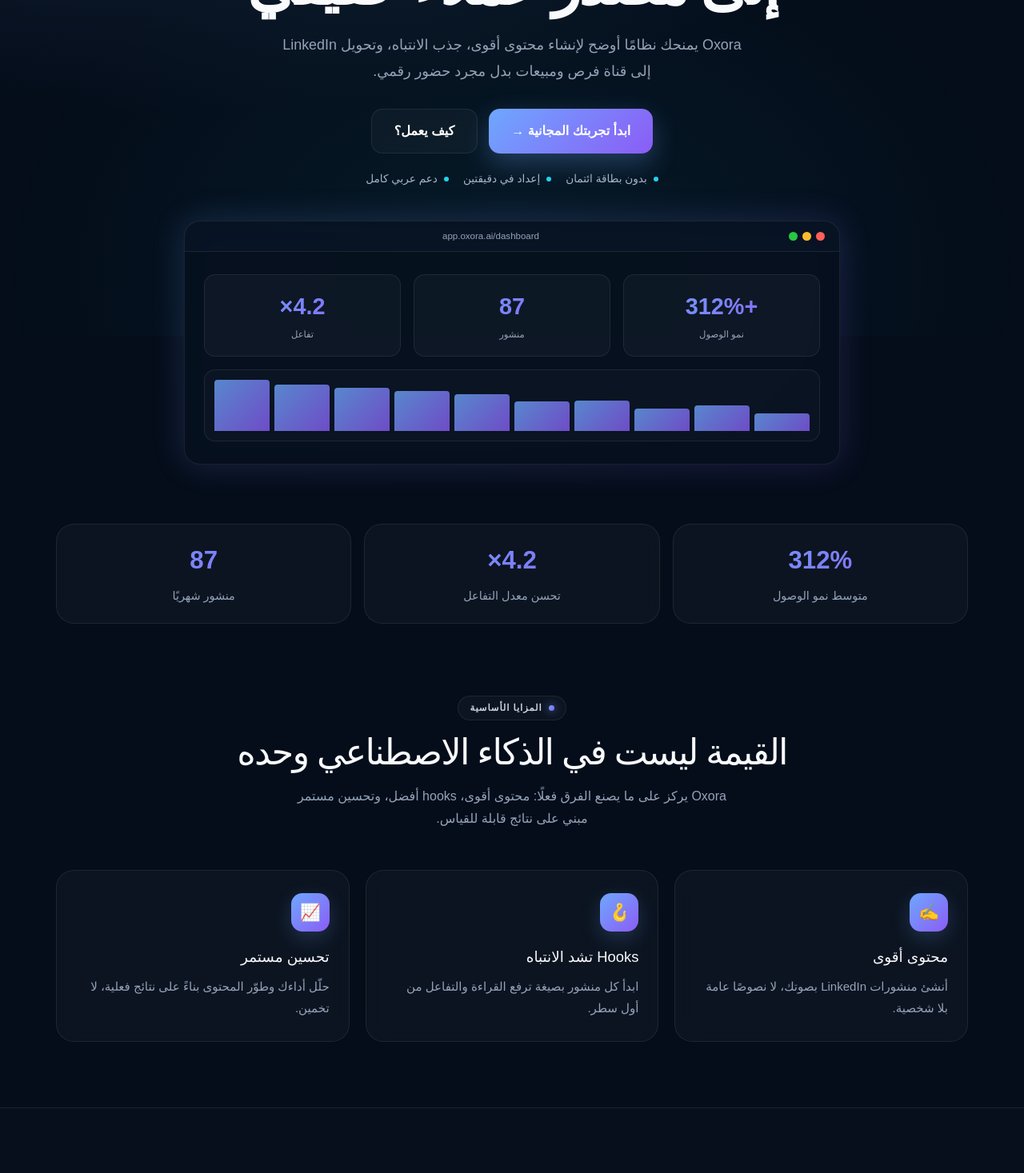
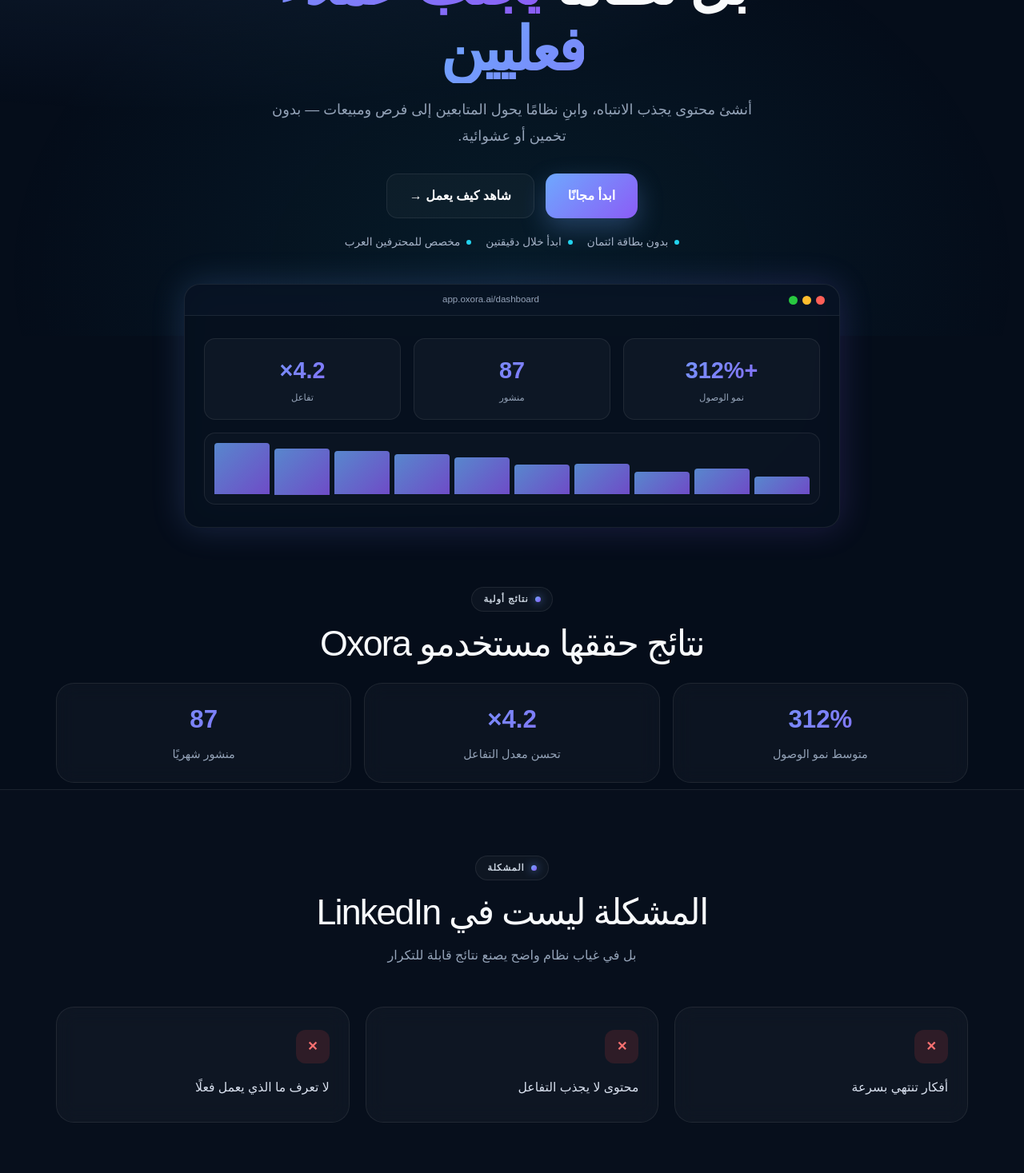
Before and after one commit to Eng2Fadi/oxora, a Next.js app: page / in a window 1280 px wide. Shown: the part 380-1847 px from the top of the page at 80% size. Built offline with nearby package versions, Linux system fonts and the light colour scheme.

Commit message:
Update page.tsx

```diff
--- a/src/app/page.tsx
+++ b/src/app/page.tsx
@@ -13,21 +13,27 @@
   { value: 87, suffix: "", label: "منشور شهريًا" },
 ];
 
+const problemPoints = [
+  "أفكار تنتهي بسرعة",
+  "محتوى لا يجذب التفاعل",
+  "لا تعرف ما الذي يعمل فعلًا",
+];
+
 const featureCards = [
   {
     icon: "✍️",
-    title: "محتوى أقوى",
+    title: "محتوى يعبّر عنك",
     desc: "أنشئ منشورات LinkedIn بصوتك، لا نصوصًا عامة بلا شخصية.",
   },
   {
     icon: "🪝",
-    title: "Hooks تشد الانتباه",
-    desc: "ابدأ كل منشور بصيغة ترفع القراءة والتفاعل من أول سطر.",
+    title: "Hooks ترفع التفاعل من أول سطر",
+    desc: "ابدأ كل منشور بصيغة أقوى تشد الانتباه وتزيد فرص القراءة والتفاعل.",
   },
   {
     icon: "📈",
-    title: "تحسين مستمر",
-    desc: "حلّل أداءك وطوّر المحتوى بناءً على نتائج فعلية، لا تخمين.",
+    title: "تحسين مبني على بيانات حقيقية",
+    desc: "حلّل الأداء وطوّر المحتوى بناءً على نتائج فعلية، لا على تخمينات.",
   },
 ];
 
@@ -121,7 +127,8 @@
             </a>
 
             <div className="navLinks desktopOnly">
-              <a href="#features">المنتج</a>
+              <a href="#problem">المشكلة</a>
+              <a href="#features">المزايا</a>
               <a href="#how">كيف يعمل</a>
               <a href="#pricing">الأسعار</a>
               <a href="#faq">الأسئلة</a>
@@ -149,7 +156,8 @@
         {mobileOpen && (
           <div className="mobilePanel">
             <div className="mobilePanelInner">
-              <a href="#features" onClick={() => setMobileOpen(false)}>المنتج</a>
+              <a href="#problem" onClick={() => setMobileOpen(false)}>المشكلة</a>
+              <a href="#features" onClick={() => setMobileOpen(false)}>المزايا</a>
               <a href="#how" onClick={() => setMobileOpen(false)}>كيف يعمل</a>
               <a href="#pricing" onClick={() => setMobileOpen(false)}>الأسعار</a>
               <a href="#faq" onClick={() => setMobileOpen(false)}>الأسئلة</a>
@@ -167,29 +175,29 @@
             </div>
 
             <h1 className="heroTitle">
-              حوّل <span>LinkedIn</span>
+              LinkedIn لا يحتاج ضجيجًا
               <br />
-              إلى مصدر عملاء حقيقي
+              بل نظامًا <span>يجلب عملاء فعليين</span>
             </h1>
 
             <p className="heroDesc">
-              Oxora يمنحك نظامًا أوضح لإنشاء محتوى أقوى، جذب الانتباه، وتحويل
-              LinkedIn إلى قناة فرص ومبيعات بدل مجرد حضور رقمي.
+              أنشئ محتوى يجذب الانتباه، وابنِ نظامًا يحول المتابعين إلى فرص
+              ومبيعات — بدون تخمين أو عشوائية.
             </p>
 
             <div className="heroActions">
               <a href="#pricing" className="btn primary large">
-                ابدأ تجربتك المجانية →
+                ابدأ مجانًا
               </a>
               <a href="#how" className="btn secondary large">
-                كيف يعمل؟
+                شاهد كيف يعمل →
               </a>
             </div>
 
             <div className="heroMeta">
               <span><i /> بدون بطاقة ائتمان</span>
-              <span><i /> إعداد في دقيقتين</span>
-              <span><i /> دعم عربي كامل</span>
+              <span><i /> ابدأ خلال دقيقتين</span>
+              <span><i /> مخصص للمحترفين العرب</span>
             </div>
 
             <div className="mockup">
@@ -232,6 +240,11 @@
 
         <section className="proof">
           <div className="shell">
+            <div className="sectionHead compact">
+              <span className="eyebrow">نتائج أولية</span>
+              <h2>نتائج حققها مستخدمو Oxora</h2>
+            </div>
+
             <div className="proofGrid">
               {proofStats.map((item, i) => (
                 <div className="card proofCard" key={item.label}>
@@ -240,6 +253,25 @@
                     {item.suffix}
                   </div>
                   <div className="proofLabel">{item.label}</div>
+                </div>
+              ))}
+            </div>
+          </div>
+        </section>
+
+        <section id="problem" className="section sectionAlt">
+          <div className="shell">
+            <div className="sectionHead">
+              <span className="eyebrow">المشكلة</span>
+              <h2>المشكلة ليست في LinkedIn</h2>
+              <p>بل في غياب نظام واضح يصنع نتائج قابلة للتكرار</p>
+            </div>
+
+            <div className="problemGrid">
+              {problemPoints.map((item) => (
+                <div key={item} className="card problemCard">
+                  <span className="problemIcon">✕</span>
+                  <p>{item}</p>
                 </div>
               ))}
             </div>
@@ -294,8 +326,11 @@
           <div className="shell">
             <div className="sectionHead">
               <span className="eyebrow">الأسعار</span>
-              <h2>ابدأ خفيفًا. وسّع مع نموك.</h2>
-              <p>تسعير مباشر وواضح، بلا طبقات معقدة ولا ضوضاء تسويقية.</p>
+              <h2>ابدأ بدون مخاطرة</h2>
+              <p>
+                جرّب Oxora مجانًا، وإذا لم يساعدك في إنتاج محتوى أفضل خلال أسبوع
+                — لا تدفع شيئًا.
+              </p>
             </div>
 
             <div className="pricingGrid">
@@ -434,18 +469,18 @@
             <div className="ctaBox">
               <span className="eyebrow">ابدأ اليوم</span>
               <h2>
-                LinkedIn لا يحتاج ضجيجًا
+                LinkedIn لن ينمو بالصدفة
                 <br />
-                بل نظامًا يعمل
+                بل بنظام
               </h2>
               <p>
-                إذا كنت تريد نتيجة أوضح، محتوى أقوى، وتجربة أقل فوضى، فهذه هي
-                نقطة البداية الصحيحة.
+                ابدأ الآن، وابنِ أول نظام محتوى لك خلال دقائق بدل الدوران في
+                نفس الحلقة كل أسبوع.
               </p>
 
               <div className="ctaActions">
                 <a href="#pricing" className="btn primary">
-                  ابدأ مجانًا — لا بطاقة مطلوبة
+                  ابدأ مجانًا
                 </a>
                 <a href="#contact" className="btn secondary">
                   تحدث مع الفريق
@@ -461,7 +496,8 @@
               <div>
                 <a href="#hero" className="logo">Oxora</a>
                 <p className="footerBrand">
-                  نظام AI لنمو LinkedIn — أقل ضجيج، أوضح قيمة، ونتائج أكثر قابلية للقياس.
+                  نظام يساعدك على تحويل LinkedIn إلى مصدر عملاء — بطريقة واضحة
+                  وقابلة للقياس.
                 </p>
               </div>
 
@@ -745,7 +781,7 @@
           line-height: 1.08;
           letter-spacing: -0.045em;
           margin: 0 auto 18px;
-          max-width: 720px;
+          max-width: 760px;
           font-weight: 800;
         }
 
@@ -759,7 +795,7 @@
         .heroDesc {
           font-size: clamp(1rem, 2vw, 1.12rem);
           color: #94a3b8;
-          max-width: 580px;
+          max-width: 600px;
           margin: 0 auto 30px;
           line-height: 1.85;
         }
@@ -769,7 +805,7 @@
           justify-content: center;
           gap: 14px;
           flex-wrap: wrap;
-          margin-bottom: 22px;
+          margin-bottom: 20px;
         }
 
         .heroMeta {
@@ -951,6 +987,10 @@
           margin-bottom: 50px;
         }
 
+        .sectionHead.compact {
+          margin-bottom: 24px;
+        }
+
         .sectionHead h2 {
           font-size: clamp(1.95rem, 4vw, 2.8rem);
           margin: 14px 0 0;
@@ -966,14 +1006,36 @@
           line-height: 1.75;
         }
 
+        .problemGrid,
         .featuresGrid {
           display: grid;
           grid-template-columns: repeat(3, 1fr);
           gap: 20px;
         }
 
+        .problemCard,
         .featureCard {
           padding: 28px 24px;
+        }
+
+        .problemIcon {
+          display: inline-flex;
+          width: 42px;
+          height: 42px;
+          border-radius: 12px;
+          align-items: center;
+          justify-content: center;
+          background: rgba(239, 68, 68, 0.14);
+          color: #f87171;
+          font-weight: 800;
+          margin-bottom: 16px;
+        }
+
+        .problemCard p {
+          margin: 0;
+          color: #d8e0ee;
+          line-height: 1.8;
+          font-size: 0.98rem;
         }
 
         .featureIcon {
@@ -1383,6 +1445,7 @@
           .contactGrid,
           .pricingGrid,
           .featuresGrid,
+          .problemGrid,
           .footerGrid,
           .mockupBody,
           .proofGrid {
@@ -1430,6 +1493,7 @@
           .heroMeta {
             gap: 12px;
             flex-direction: column;
+            margin-bottom: 34px;
           }
 
           .ctaBox {
```
